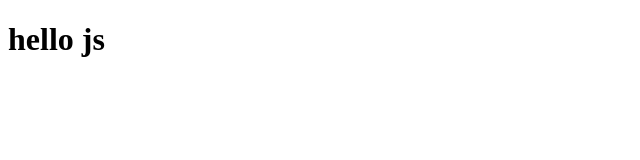
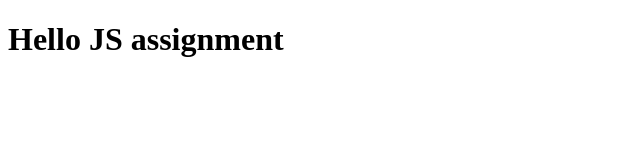
Before and after one commit to Babarwarsi/Practice-JS-assignment, a plain HTML site: page index.html in a window 1280 px wide. Shown: the whole page, without its empty margins (0-640 px from the left). Drawn offline with Linux system fonts and the light colour scheme.

Commit message:
Add files via upload

```diff
--- a/index.html
+++ b/index.html
@@ -6,6 +6,9 @@
     <title>Document</title>
 </head>
 <body>
-     <h1>hello js</h1>
+     <h1>Hello JS assignment</h1>
+
+
+     <script src="script.js"></script>
 </body>
 </html>
```
Also changed, not shown: script.js (added, +13 -0 lines).
